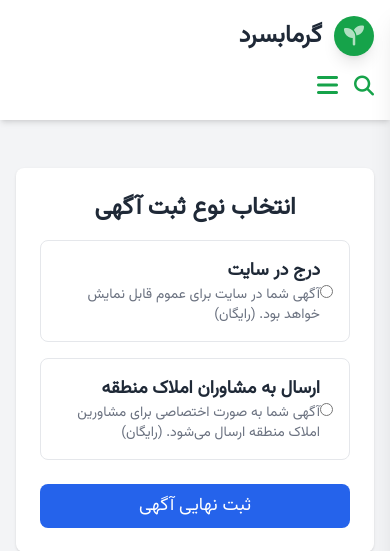
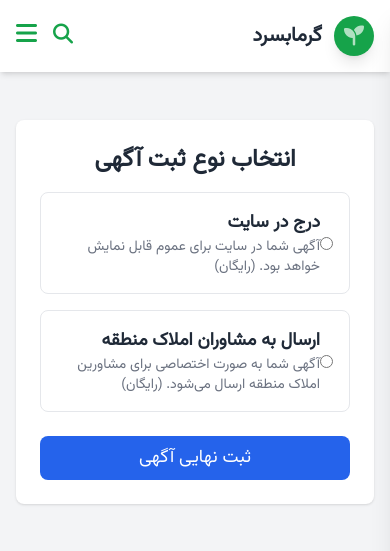
Before and after one commit to asman-trader/garmabsard-flask, a Flask app: page /lands/add/step3 in a window 390 px wide. Shown: the top 551 px of the page. Run offline with Flask 3, Linux system fonts and the light colour scheme; the visitor is signed in with stand-in values (Sample User, id 1); some libraries are stand-ins or nearby versions.

Commit message:
Auto commit version v1

```diff
--- a/app/templates/base.html
+++ b/app/templates/base.html
@@ -53,31 +53,37 @@
 
   {% if not hide_header %}
   <header class="bg-white dark:bg-gray-800 shadow-md sticky top-0 z-30">
-  <div class="max-w-7xl mx-auto px-4 py-4 flex flex-wrap items-center justify-between gap-4">
-    <a href="{{ url_for('main.index') }}" class="flex items-center gap-3 w-full sm:w-auto">
+  <div class="max-w-7xl mx-auto px-4 py-4 flex items-center justify-between gap-4">
+
+    <!-- لوگو و نام سایت -->
+    <a href="{{ url_for('main.index') }}" class="flex items-center gap-3">
       <span class="bg-green-600 hover:bg-green-700 transition-all text-white w-10 h-10 flex items-center justify-center rounded-full text-xl shadow-lg font-bold">
         <i class="fas fa-seedling animate-pulse"></i>
       </span>
-      <span class="text-2xl font-extrabold text-gray-800 dark:text-white">گرمابسرد</span>
+      <span class="text-xl sm:text-2xl font-extrabold text-gray-800 dark:text-white">گرمابسرد</span>
     </a>
 
-    <a href="{{ url_for('main.submit_ad') }}" class="hidden sm:flex items-center gap-2 bg-green-600 text-white px-4 py-2 rounded-lg hover:bg-green-700 transition-all text-sm shadow">
-      <i class="fas fa-plus-circle"></i> ثبت آگهی رایگان
-    </a>
+    <!-- آیکون‌ها در یک ردیف -->
+    <div class="flex items-center gap-4">
 
-    <div class="flex items-center gap-4">
+      <!-- دکمه ثبت آگهی فقط در دسکتاپ -->
+      <a href="{{ url_for('main.submit_ad') }}" class="hidden sm:flex items-center gap-2 bg-green-600 text-white px-4 py-2 rounded-lg hover:bg-green-700 transition-all text-sm shadow">
+        <i class="fas fa-plus-circle"></i> ثبت آگهی رایگان
+      </a>
+
       <!-- آیکون جستجو -->
       <a href="{{ url_for('main.search_page') }}" class="text-green-600 dark:text-green-400 text-xl sm:text-2xl hover:text-green-800 transition-all">
         <i class="fas fa-search"></i>
       </a>
 
-      <!-- آیکون منو برای موبایل -->
+      <!-- آیکون منو فقط در موبایل -->
       <button id="menuToggle" class="sm:hidden text-2xl text-green-600 dark:text-green-400">
         <i class="fas fa-bars"></i>
       </button>
     </div>
   </div>
 </header>
+
 
   {% endif %}
 
```
